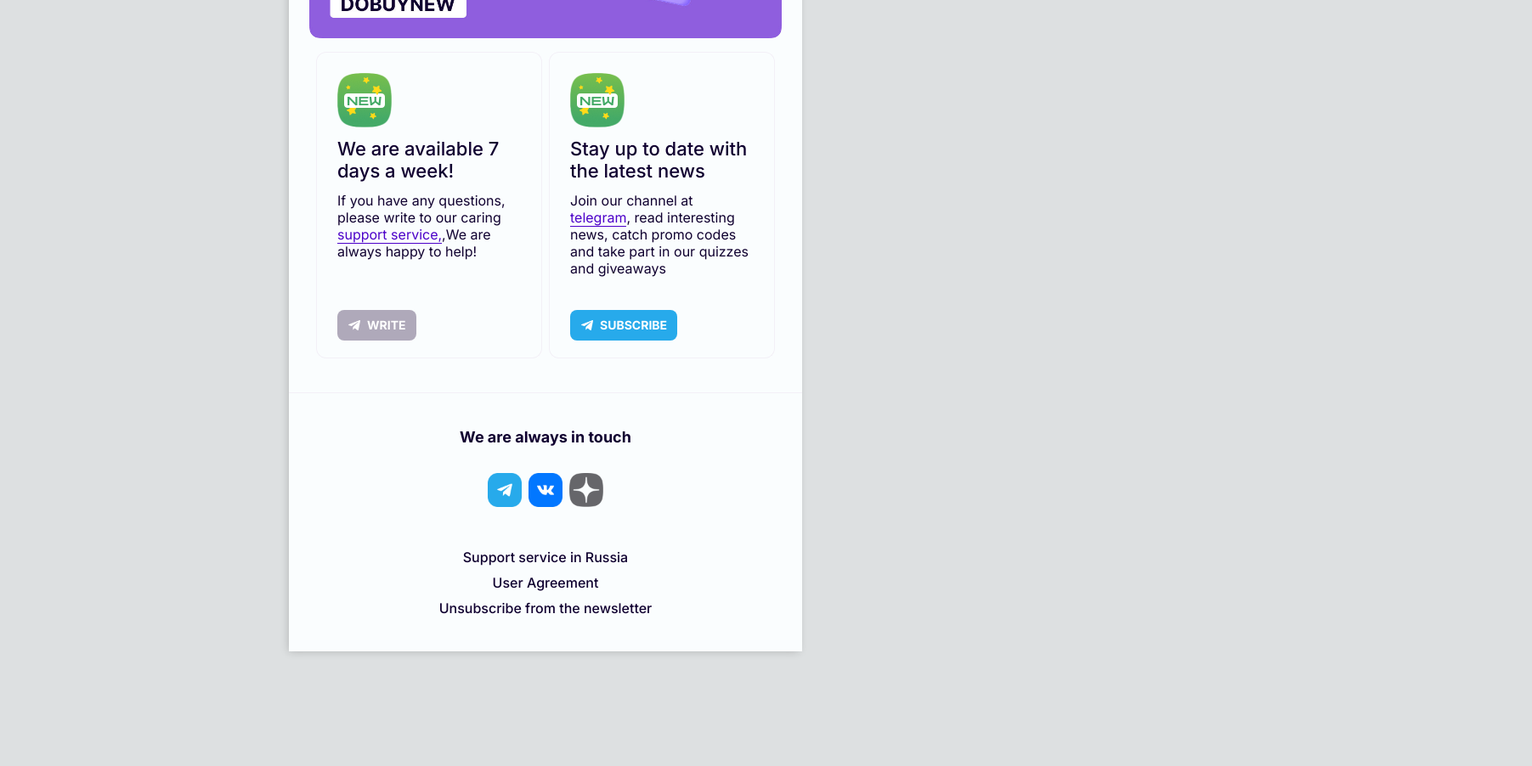
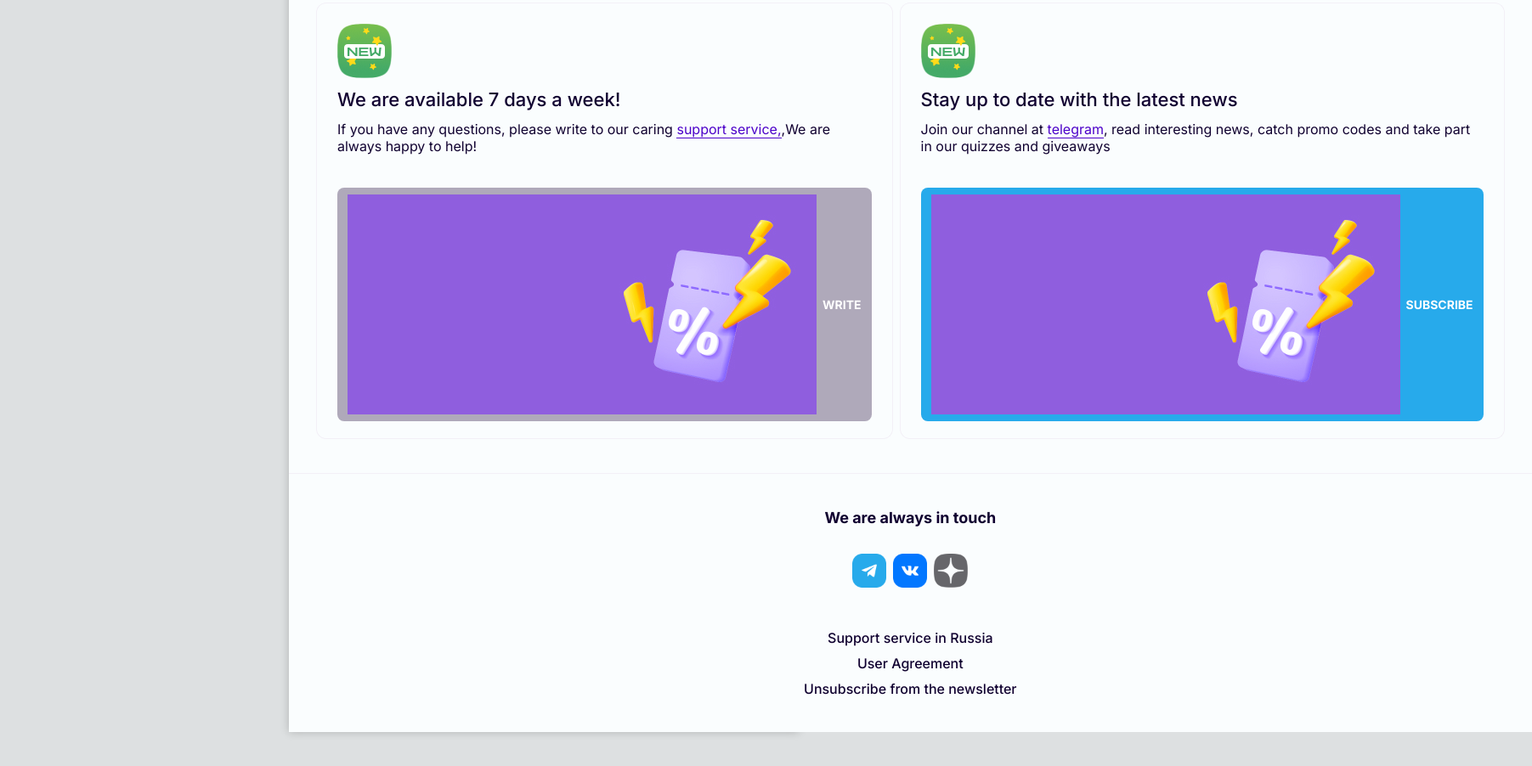
Before and after one commit to Vlad-Vasinev/Emails, a plain HTML site: page index.html in a window 1280 px wide. Shown: the part 1002-1904 px from the top of the page at 85% size, 1803 px wide, since content can reach past the window. Before the commit the page ends 1809 px from the top, so only its background shows below. Drawn offline with Linux system fonts and the light colour scheme.

Commit message:
Update index.html

```diff
--- a/index.html
+++ b/index.html
@@ -279,7 +279,7 @@
                             <table valign="bottom" style="background-color: #AFA9BA; padding: 8px 12px; border-radius: 8px" cellpadding="0" cellspacing="0" border="0" >
                               <tr>
                                 <td >
-                                  <img valign="middle" src="https://github.com/Vlad-Vasinev/emails/blob/main/img/tg-icon.png" alt="telegram icon">
+                                  <img valign="middle" src="https://github.com/Vlad-Vasinev/emails/blob/main/img/bg-img.jpg?raw=true" alt="telegram icon">
                                 </td>
                                 <td >
                                   <div style="color: #ffffff; padding-left: 7px; font-size: 14px; font-style: normal; font-weight: 600; line-height: 20px; text-transform: uppercase;">
@@ -301,7 +301,7 @@
                             <table cellpadding="0" cellspacing="0" border="0" style="background-color: #27AAEB; padding: 8px 12px; border-radius: 8px">
                               <tr>
                                 <td >
-                                  <img valign="middle" src="https://github.com/Vlad-Vasinev/emails/blob/main/img/tg-icon.png" alt="telegram icon">
+                                  <img valign="middle" src="https://github.com/Vlad-Vasinev/emails/blob/main/img/bg-img.jpg?raw=true" alt="telegram icon">
                                 </td>
                                 <td >
                                   <div style="color: #ffffff; padding-left: 7px; font-size: 14px; font-style: normal; font-weight: 600; line-height: 20px; text-transform: uppercase;">
```
